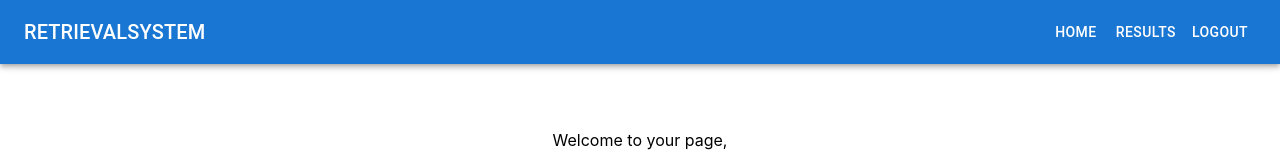
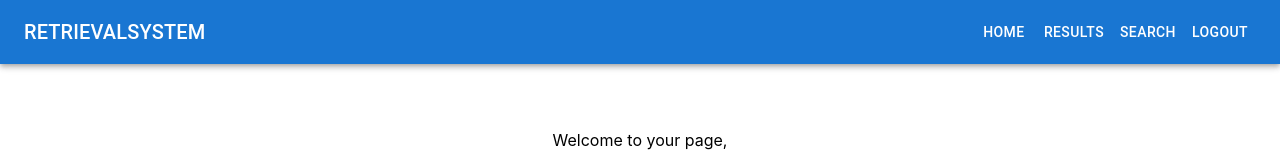
Before and after one commit to gcalabria/retrievalsystem-client, a React (Vite) app: page /home in a window 1280 px wide. Shown: the top 160 px of the page. Built offline with nearby package versions, Linux system fonts and the light colour scheme.

Commit message:
Add link to SearchPage

```diff
--- a/src/layout/MainLayout.tsx
+++ b/src/layout/MainLayout.tsx
@@ -26,6 +26,9 @@ function MainLayout() {
             <Button component={RouterLink} to="results" color="inherit">
               Results
             </Button>
+            <Button component={RouterLink} to="search" color="inherit">
+              Search
+            </Button>
             <LoadingButton
               onClick={handleLogout}
               loading={isLoading}
```
